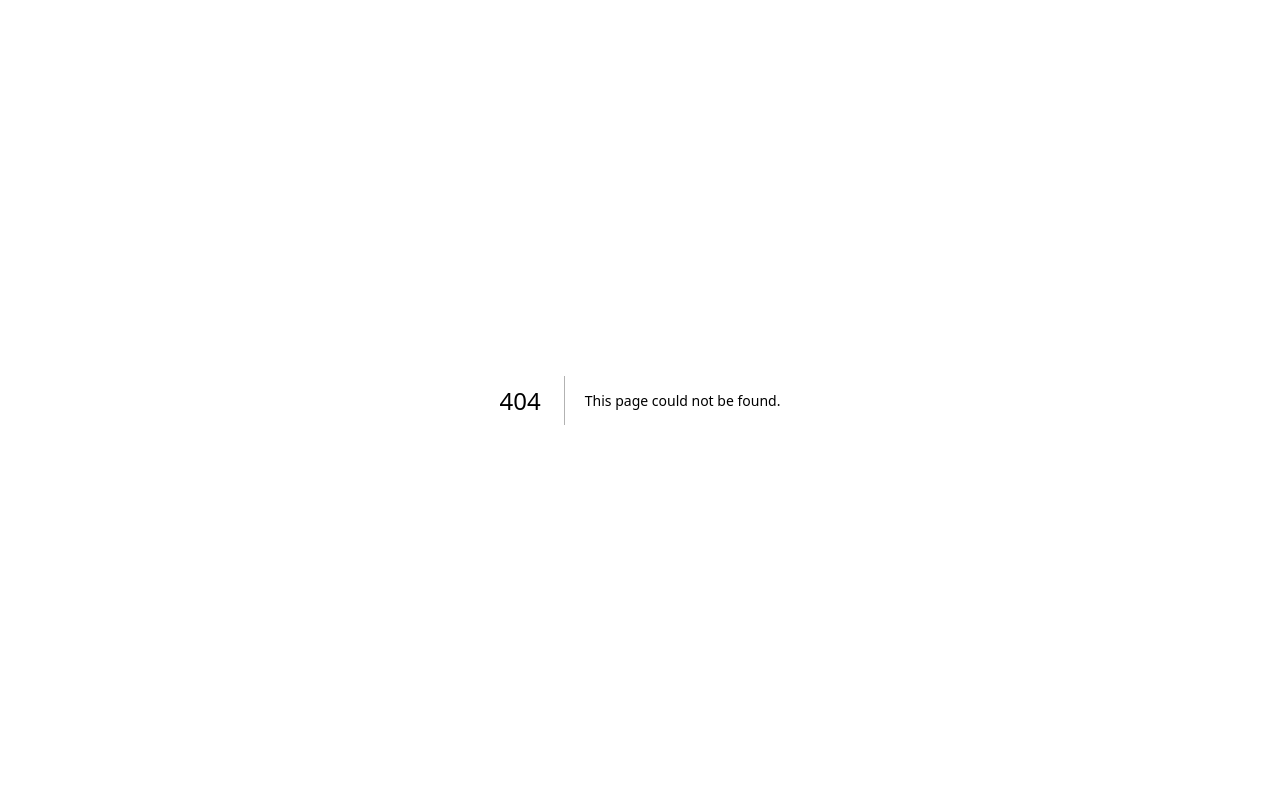
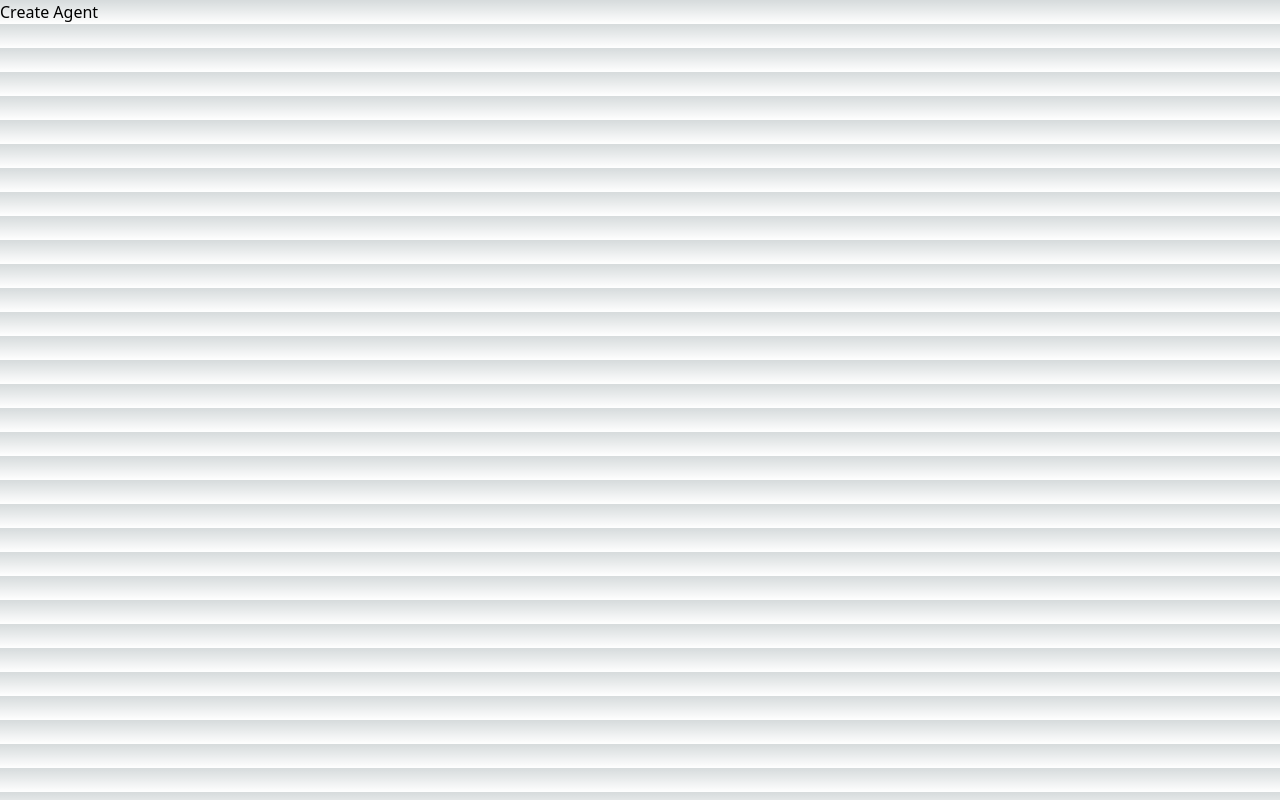
Before and after one commit to promptlabth/ai-marketplace, a Next.js app: page /creator/dashboard_agent in a window 1280 px wide. Before the commit this address had no page. Built offline with nearby package versions, Linux system fonts and the light colour scheme.

Commit message:
init index file

```diff
--- /dev/null
+++ b/src/pages/creator/dashboard_agent/index.tsx
@@ -0,0 +1,9 @@
+const createAgent = () => {
+  return (
+    <div>
+      <h1>Create Agent</h1>
+    </div>
+  );
+}
+
+export default createAgent;
--- /dev/null
+++ b/src/pages/creator/edit_agent/index.tsx
@@ -0,0 +1,9 @@
+const createAgent = () => {
+  return (
+    <div>
+      <h1>Create Agent</h1>
+    </div>
+  );
+}
+
+export default createAgent;
--- /dev/null
+++ b/src/pages/creator/list_agent copy/index.tsx
@@ -0,0 +1,9 @@
+const createAgent = () => {
+  return (
+    <div>
+      <h1>Create Agent</h1>
+    </div>
+  );
+}
+
+export default createAgent;
--- /dev/null
+++ b/src/pages/creator/list_agent/index.tsx
@@ -0,0 +1,9 @@
+const createAgent = () => {
+  return (
+    <div>
+      <h1>Create Agent</h1>
+    </div>
+  );
+}
+
+export default createAgent;
--- /dev/null
+++ b/src/pages/creator/payments/index.tsx
@@ -0,0 +1,9 @@
+const createAgent = () => {
+  return (
+    <div>
+      <h1>Create Agent</h1>
+    </div>
+  );
+}
+
+export default createAgent;
--- /dev/null
+++ b/src/pages/creator/profile/index.tsx
@@ -0,0 +1,9 @@
+const createAgent = () => {
+  return (
+    <div>
+      <h1>Create Agent</h1>
+    </div>
+  );
+}
+
+export default createAgent;
--- /dev/null
+++ b/src/pages/creator/studio/index.tsx
@@ -0,0 +1,9 @@
+const createAgent = () => {
+  return (
+    <div>
+      <h1>Create Agent</h1>
+    </div>
+  );
+}
+
+export default createAgent;
--- /dev/null
+++ b/src/pages/customer/history_agent/index.tsx
@@ -0,0 +1,9 @@
+const createAgent = () => {
+  return (
+    <div>
+      <h1>Create Agent</h1>
+    </div>
+  );
+}
+
+export default createAgent;
--- /dev/null
+++ b/src/pages/customer/marketplace/index.tsx
@@ -0,0 +1,9 @@
+const createAgent = () => {
+  return (
+    <div>
+      <h1>Create Agent</h1>
+    </div>
+  );
+}
+
+export default createAgent;
--- /dev/null
+++ b/src/pages/customer/use_agent/index.tsx
@@ -0,0 +1,9 @@
+const createAgent = () => {
+  return (
+    <div>
+      <h1>Create Agent</h1>
+    </div>
+  );
+}
+
+export default createAgent;
--- /dev/null
+++ b/src/pages/customer/used_agent/index.tsx
@@ -0,0 +1,9 @@
+const createAgent = () => {
+  return (
+    <div>
+      <h1>Create Agent</h1>
+    </div>
+  );
+}
+
+export default createAgent;
--- /dev/null
+++ b/src/pages/customer/view_agent/index.tsx
@@ -0,0 +1,9 @@
+const createAgent = () => {
+  return (
+    <div>
+      <h1>Create Agent</h1>
+    </div>
+  );
+}
+
+export default createAgent;
```
